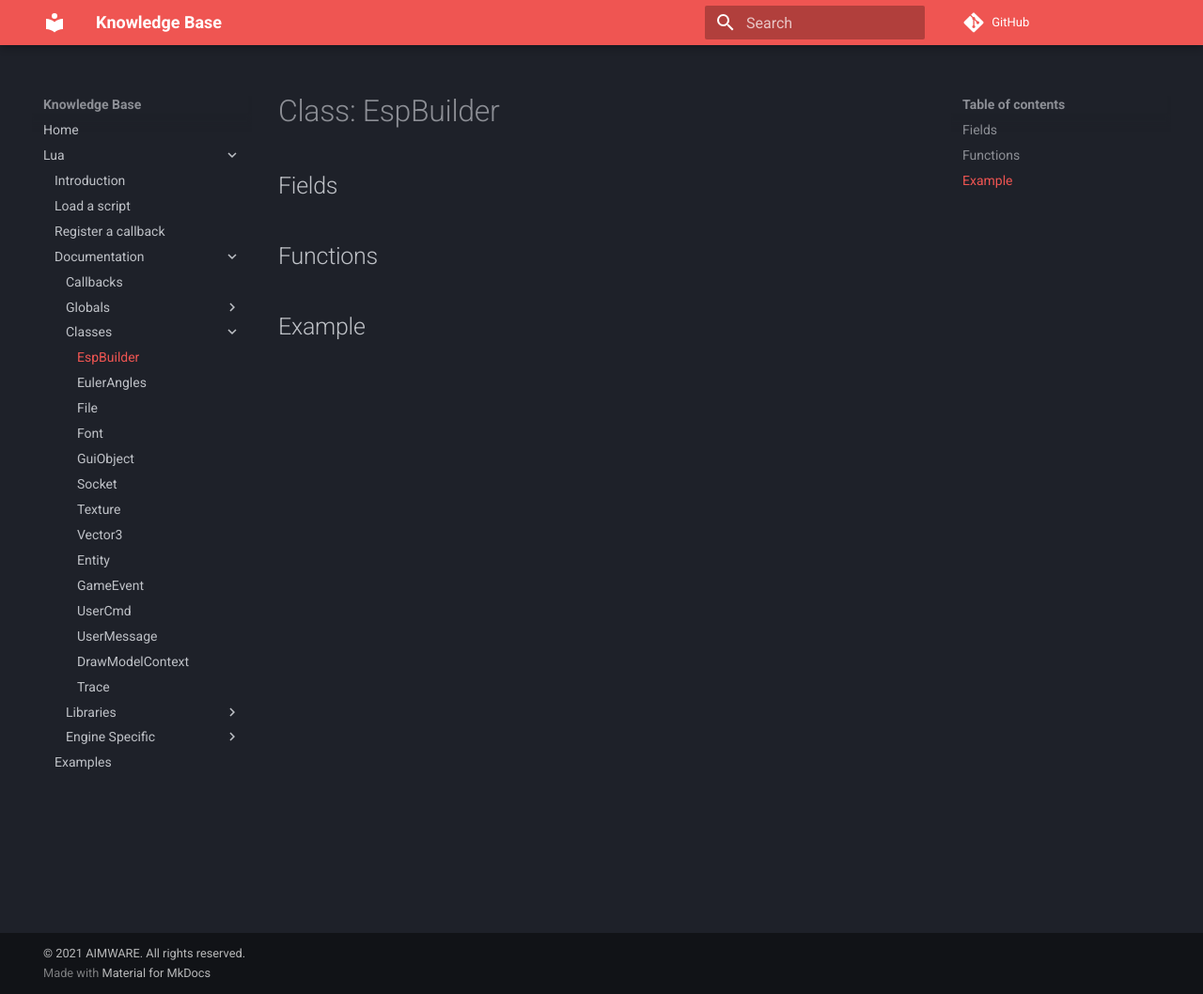
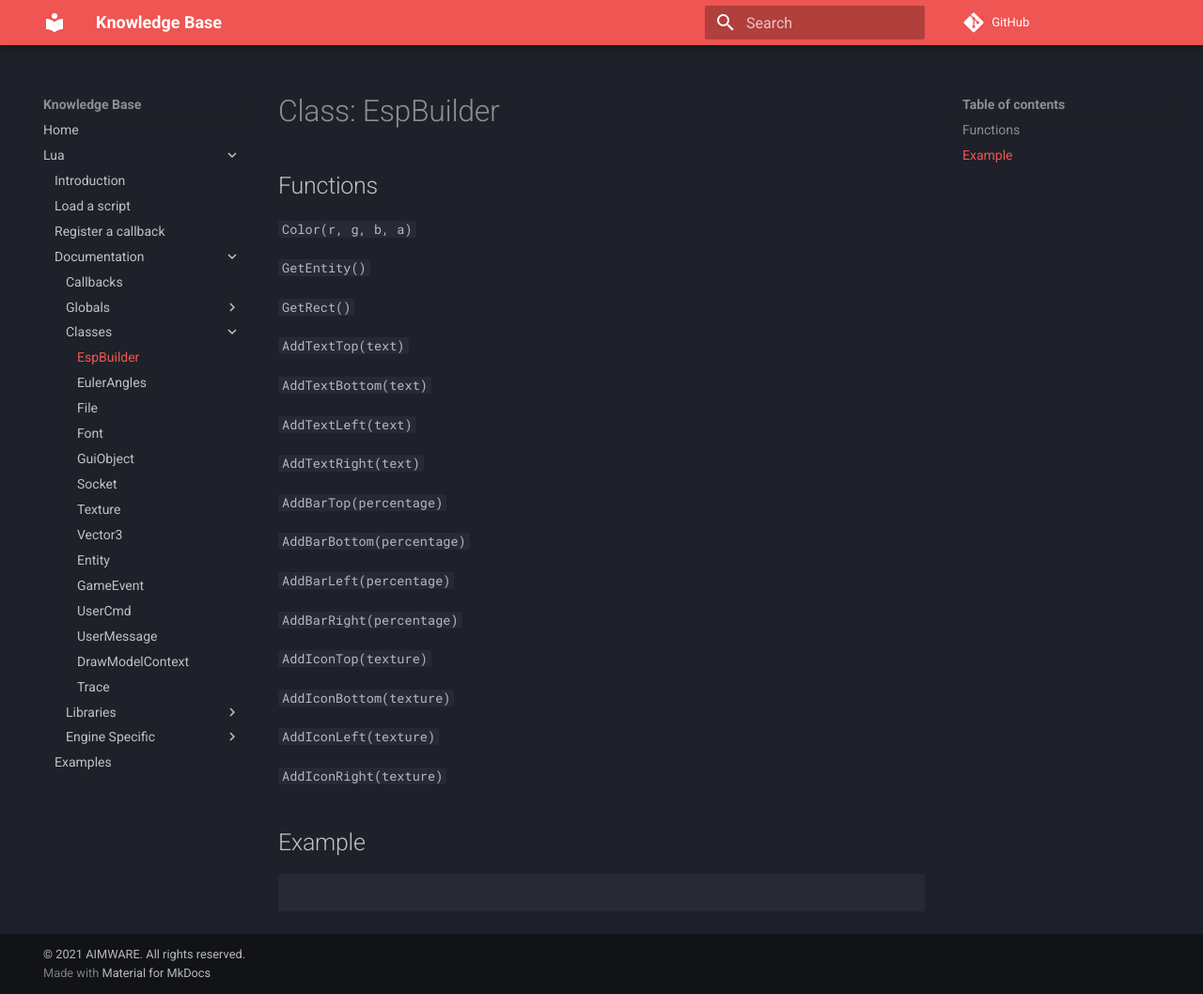
Before and after one commit to Ninaligo/aimware-web-kb, an MkDocs documentation site: the page built from private/lua/docs/class/espbuilder.md, in a window 1280 px wide and 1058 px high. Shown: the whole window at 94% size. Built offline with MkDocs 1.6.1 and Material for MkDocs 9.7.7, drawn with Linux system fonts in a browser that asks for light colours; comment, search, counter and statistics services are not loaded.

Commit message:
Add base functions. Someone help me
Never played with espbuilder before if someone else wants to provide examples and comments for this.

````diff
--- a/private/lua/docs/class/espbuilder.md
+++ b/private/lua/docs/class/espbuilder.md
@@ -1,9 +1,39 @@
 # Class: EspBuilder
-
-## Fields
 
 
 ## Functions
 
+```Color(r, g, b, a)```
+
+```GetEntity()```
+
+```GetRect()```
+
+```AddTextTop(text)```
+
+```AddTextBottom(text)```
+
+```AddTextLeft(text)```
+
+```AddTextRight(text)```
+
+```AddBarTop(percentage)```
+
+```AddBarBottom(percentage)```
+
+```AddBarLeft(percentage)```
+
+```AddBarRight(percentage)```
+
+```AddIconTop(texture)```
+
+```AddIconBottom(texture)```
+
+```AddIconLeft(texture)```
+
+```AddIconRight(texture)```
 
 ## Example
+```lua
+
+```
````
